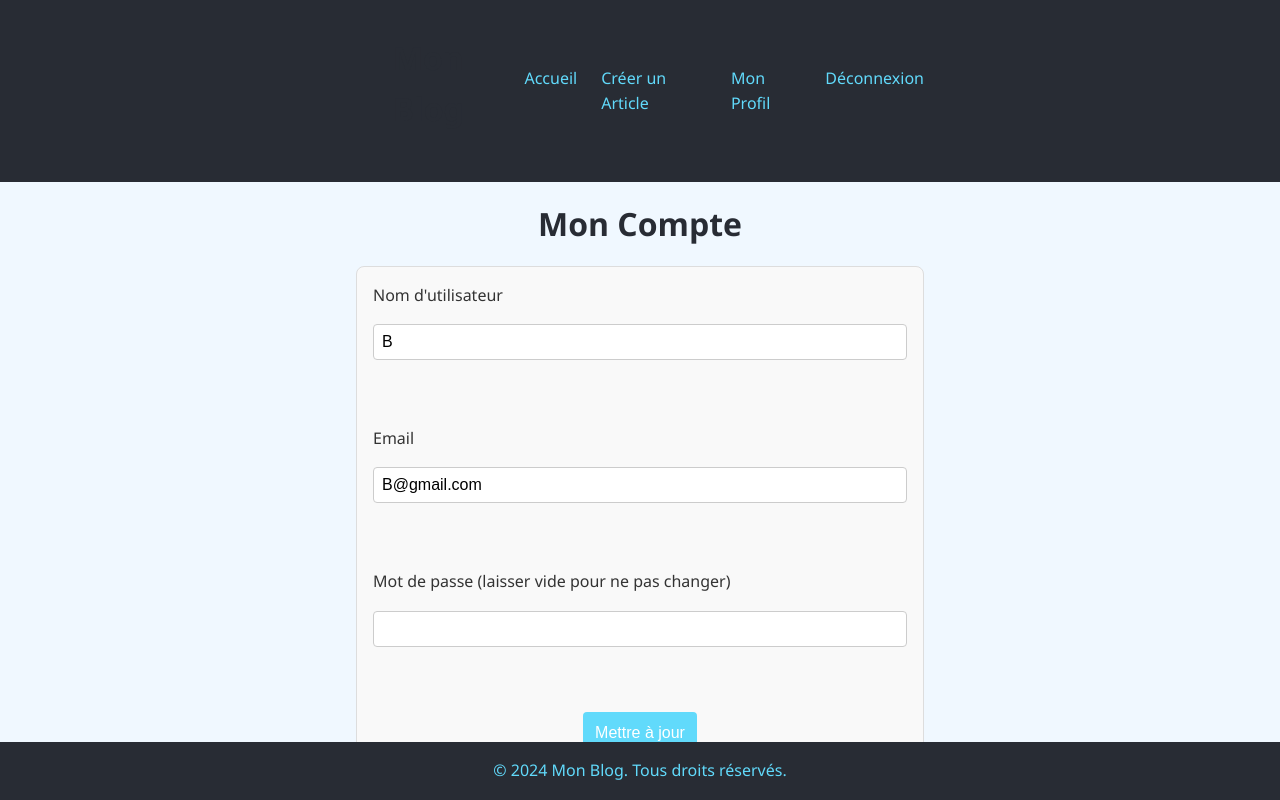
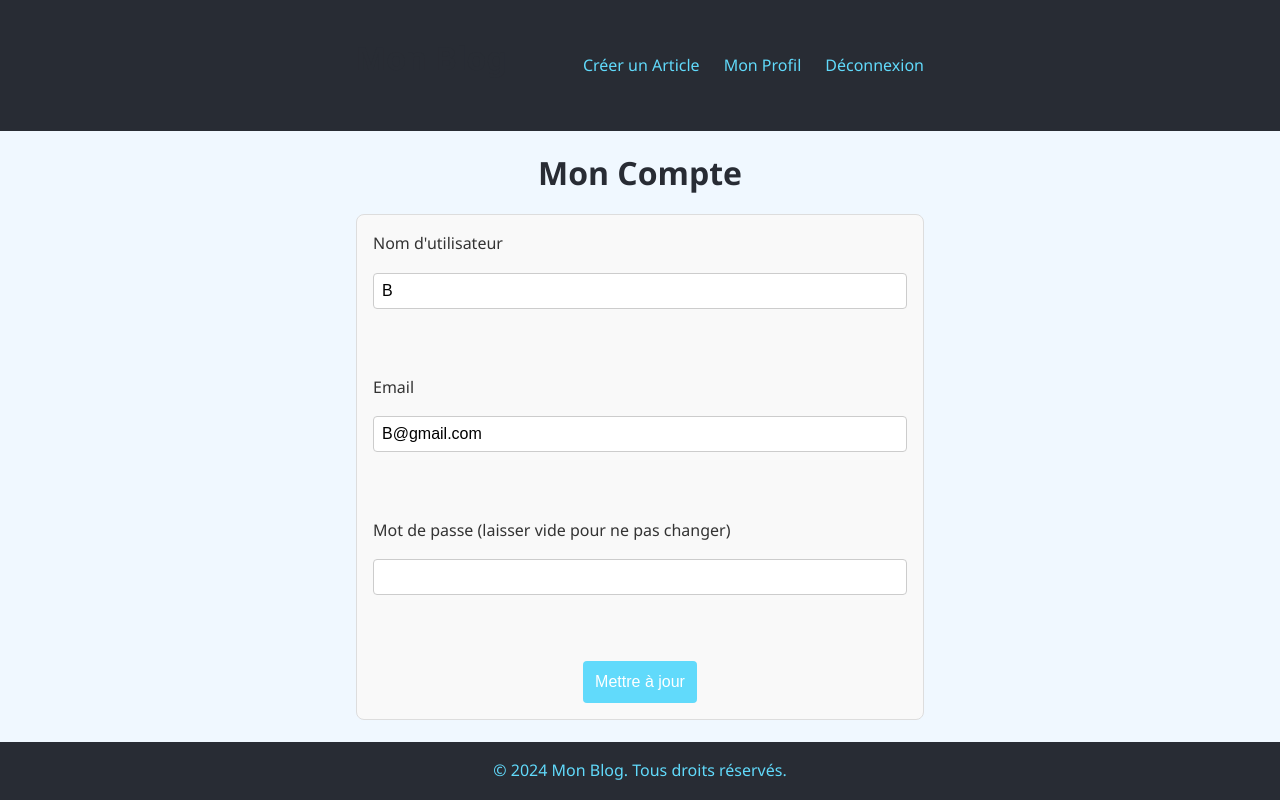
Before and after one commit to RadjiMohamedSalim013/blog, a Flask app: page /account in a window 1280 px wide. Run offline with Flask 3, Linux system fonts and the light colour scheme; a user stored in the database is signed in.

Commit message:
first commit

```diff
--- a/templates/base.html
+++ b/templates/base.html
@@ -12,7 +12,6 @@
             <h1>Mon Blog</h1>
             <nav>
                 <ul>
-                    <li><a href="{{ url_for('index') }}">Accueil</a></li>
                     {% if current_user.is_authenticated %}
                         <li><a href="{{ url_for('create_post') }}">Créer un Article</a></li>
                         <li><a href="{{ url_for('profile') }}">Mon Profil</a></li>
```
